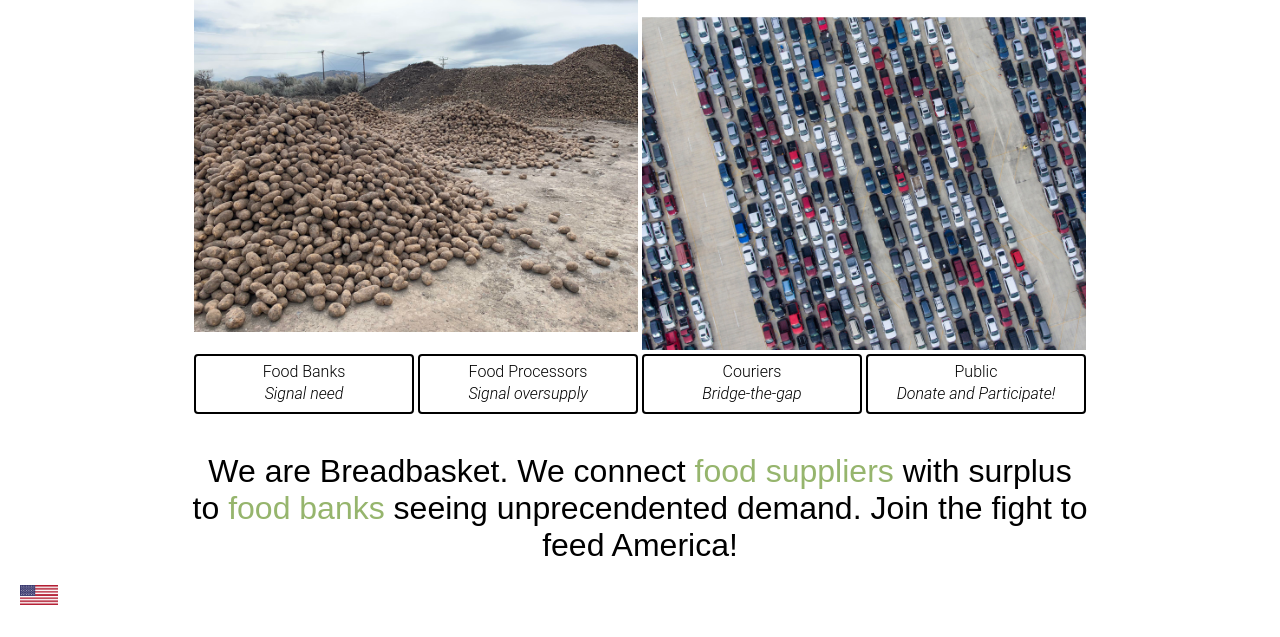
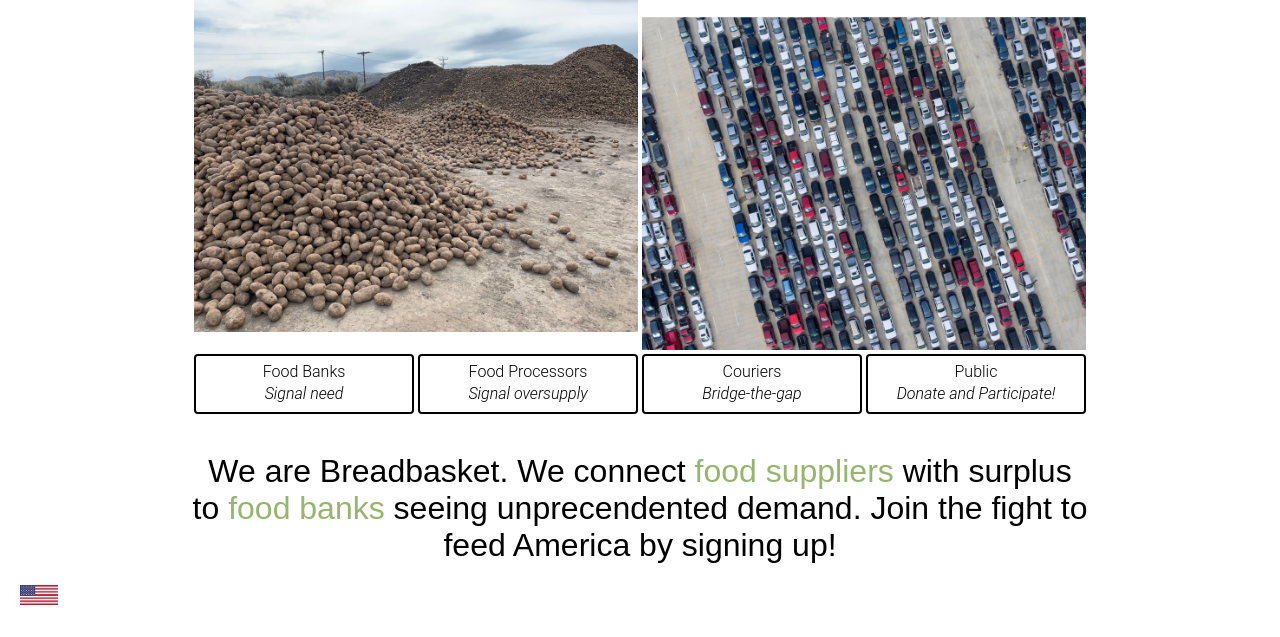
Before and after one commit to wnuelle/breadbasket, a Flask app: page / in a window 1280 px wide. Shown: the part 171-808 px from the top of the page. Run offline with Flask 2, Linux system fonts and the light colour scheme; some libraries are stand-ins or nearby versions.

Commit message:
changed wording

```diff
--- a/templates/Breadbasket.html
+++ b/templates/Breadbasket.html
@@ -45,7 +45,7 @@
 		</div>
 		<br>
 		<div class="headline">
-			<h1>We are Breadbasket. We connect <span style="color:#96b56d">food suppliers</span> with surplus to <span style="color:#96b56d">food banks </span> seeing unprecendented demand. Join the fight to feed America!</h1>
+			<h1>We are Breadbasket. We connect <span style="color:#96b56d">food suppliers</span> with surplus to <span style="color:#96b56d">food banks </span> seeing unprecendented demand. Join the fight to feed America by signing up!</h1>
 		</div>
 	</div>
 	<div id="flag">
```
